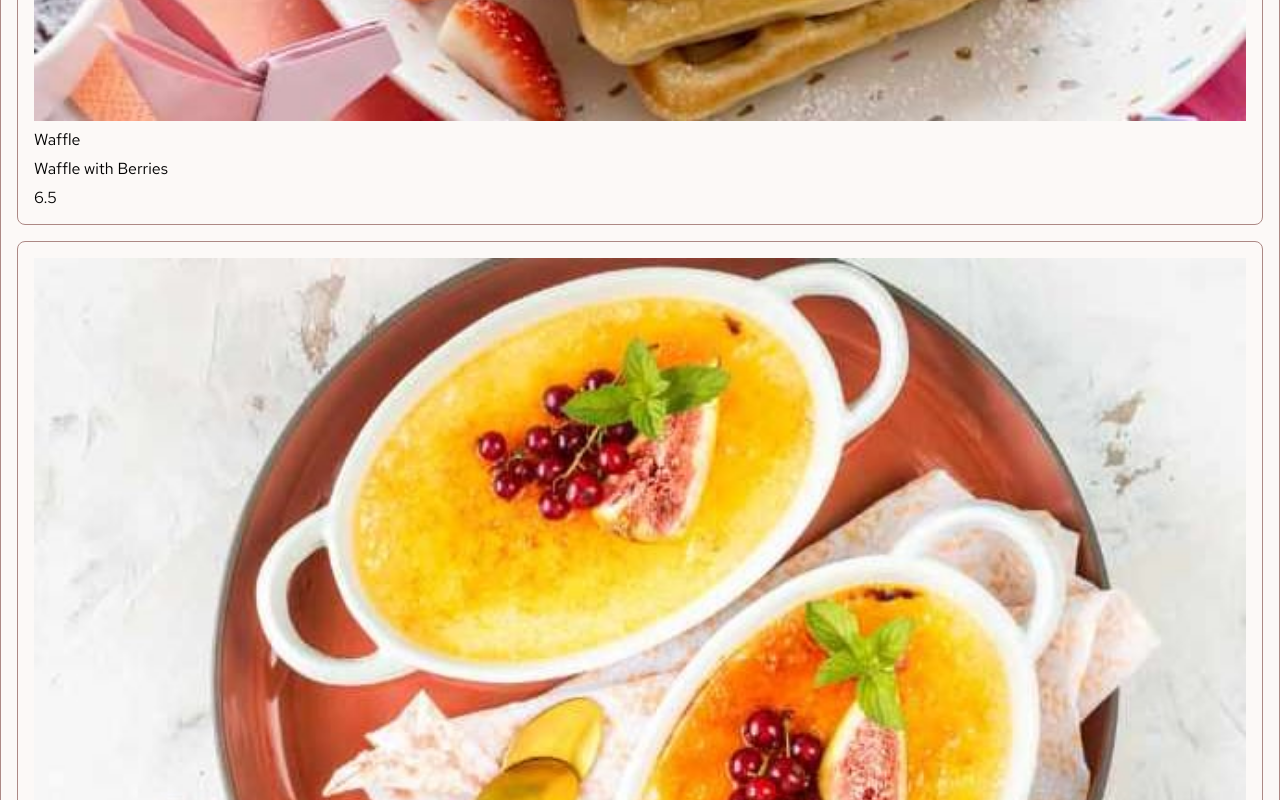
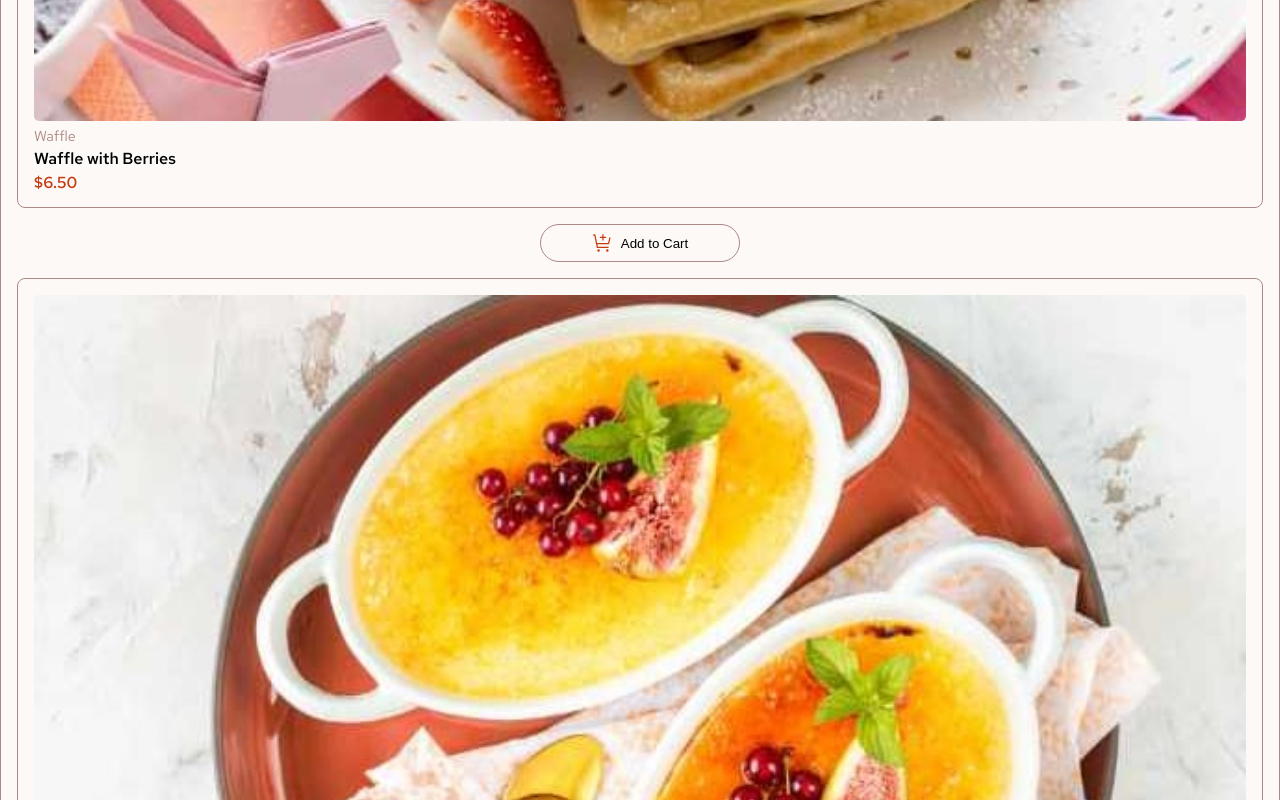
Before and after one commit to sebasdex/frontend-challenge-product, a React (Vite) app: page / in a window 1280 px wide. Shown: the part 760-1560 px from the top of the page. Built offline with nearby package versions, Linux system fonts and the light colour scheme.

Commit message:
Add hover functionality for the "Add to Cart" button and improve the cart design

```diff
--- /dev/null
+++ b/src/components/ButtonAddCartHover.tsx
@@ -0,0 +1,31 @@
+import { useState } from "react";
+
+interface ButtonAddCartHoverProps {
+  setIsHover: (value: boolean) => void;
+}
+
+function ButtonAddCartHover({ setIsHover }: ButtonAddCartHoverProps) {
+  const [count, setCount] = useState(1);
+  const handleMouseLeave = () => {
+    setIsHover(false);
+  };
+  return (
+    <div className="add-to-cart-hover" onMouseLeave={handleMouseLeave}>
+      <button className="button-add-to-cart-hover">
+        <img
+          src="./assets/images/icon-decrement-quantity.svg"
+          alt="remove-from-cart"
+        />
+      </button>
+      {count}
+      <button className="button-add-to-cart-hover">
+        <img
+          src="./assets/images/icon-increment-quantity.svg"
+          alt="remove-from-cart"
+        />
+      </button>
+    </div>
+  );
+}
+
+export default ButtonAddCartHover;
--- a/src/components/Cart.tsx
+++ b/src/components/Cart.tsx
@@ -13,8 +13,9 @@ function Cart() {
             <img
               src="./assets/images/illustration-empty-cart.svg"
               alt="empty-cart"
+              className="cart-img"
             />
-            <p>Your cart is empty</p>
+            <p className="">Your added items will appear here</p>
           </>
         ) : (
           <p>Your cart is not empty</p>
--- a/src/components/Deserts.tsx
+++ b/src/components/Deserts.tsx
@@ -1,20 +1,45 @@
+import { useState } from "react";
 import data from "../data/data.json";
+import ButtonAddCartHover from "./ButtonAddCartHover";
 
 function Deserts() {
+  const [isHover, setIsHover] = useState(false);
+  const handleMouseEnter = () => {
+    setIsHover(true);
+  };
+
   return (
     <section className="desserts-container">
       <h1 className="title">Desserts</h1>
       <section className="items-container">
         {data.map((item, index) => (
+          <>
             <article className="item" key={index}>
               <img
                 src={item.image.mobile}
                 alt={item.name.split(" ").join("-").toLowerCase()}
               />
-            <span>{item.category}</span>
-            <span>{item.name}</span>
-            <span>{item.price}</span>
+              <span className="item-category">{item.category}</span>
+              <span className="item-name">{item.name}</span>
+              <span className="item-price">${item.price.toFixed(2)}</span>
             </article>
+            {isHover ? (
+              <ButtonAddCartHover setIsHover={setIsHover} />
+            ) : (
+              <>
+                <button
+                  className="button-add-to-cart"
+                  onMouseEnter={handleMouseEnter}
+                >
+                  <img
+                    src="./assets/images/icon-add-to-cart.svg"
+                    alt="add-to-cart"
+                  />
+                  Add to Cart
+                </button>
+              </>
+            )}
+          </>
         ))}
       </section>
     </section>
--- a/src/index.css
+++ b/src/index.css
@@ -68,6 +68,11 @@ body {
   display: grid;
   grid-template-columns: repeat(1, minmax(250px, 1fr));
   gap: 1rem;
+  line-height: 1;
+}
+
+.items-container img {
+  border-radius: 0.3rem;
 }
 
 .item {
@@ -79,10 +84,73 @@ body {
   border-radius: 0.5rem;
 }
 
+.item-category {
+  font-size: 0.9rem;
+  color: var(--rose-400);
+}
+
+.item-name {
+  font-size: 1rem;
+  font-weight: 600;
+}
+
+.item-price {
+  font-size: 1rem;
+  font-weight: 600;
+  color: var(--red);
+}
+
+.button-add-to-cart {
+  background-color: var(--rose-50);
+  border: 1px solid var(--rose-400);
+  border-radius: 1.5rem;
+  padding: 0.5rem;
+  width: 200px;
+  margin: auto;
+  gap: 0.5rem;
+  display: flex;
+  justify-content: center;
+  align-items: center;
+  gap: 0.5rem;
+}
+
+.add-to-cart-hover {
+  background-color: var(--red);
+  display: flex;
+  justify-content: space-between;
+  align-items: center;
+  padding: 0.5rem;
+  border-radius: 1.5rem;
+  width: 200px;
+  margin: auto;
+  color: white;
+  border: 1px solid var(--rose-400);
+}
+
+.button-add-to-cart-hover {
+  background-color: transparent;
+  border: 2px solid var(--rose-50);
+  border-radius: 50%;
+  width: 1rem;
+  height: 1rem;
+  padding: 0.5rem;
+  display: flex;
+  justify-content: center;
+  align-items: center;
+}
+
+.button-add-to-cart-hover:hover {
+  background-color: var(--rose-50);
+  cursor: pointer;
+}
+
+.button-add-to-cart-hover:hover img {
+  filter: invert(37%) sepia(100%) saturate(500%) hue-rotate(-10deg);
+}
+
 .cart-container {
   display: grid;
   grid-template-columns: 1fr;
-  height: 34rem;
   gap: 1rem;
   padding: 1rem;
   border: 1px solid var(--rose-400);
@@ -91,12 +159,15 @@ body {
 .cart-card {
   display: flex;
   flex-direction: column;
+  align-items: center;
   gap: 0.5rem;
   background-color: var(--rose-50);
   border: 1px solid var(--rose-400);
+  padding: 1rem;
 }
 
 .cart-title {
   color: var(--red);
   border: 1px solid var(--rose-400);
+  align-self: self-start;
 }
```
Lines whose indentation alone changed are shown as unchanged.
